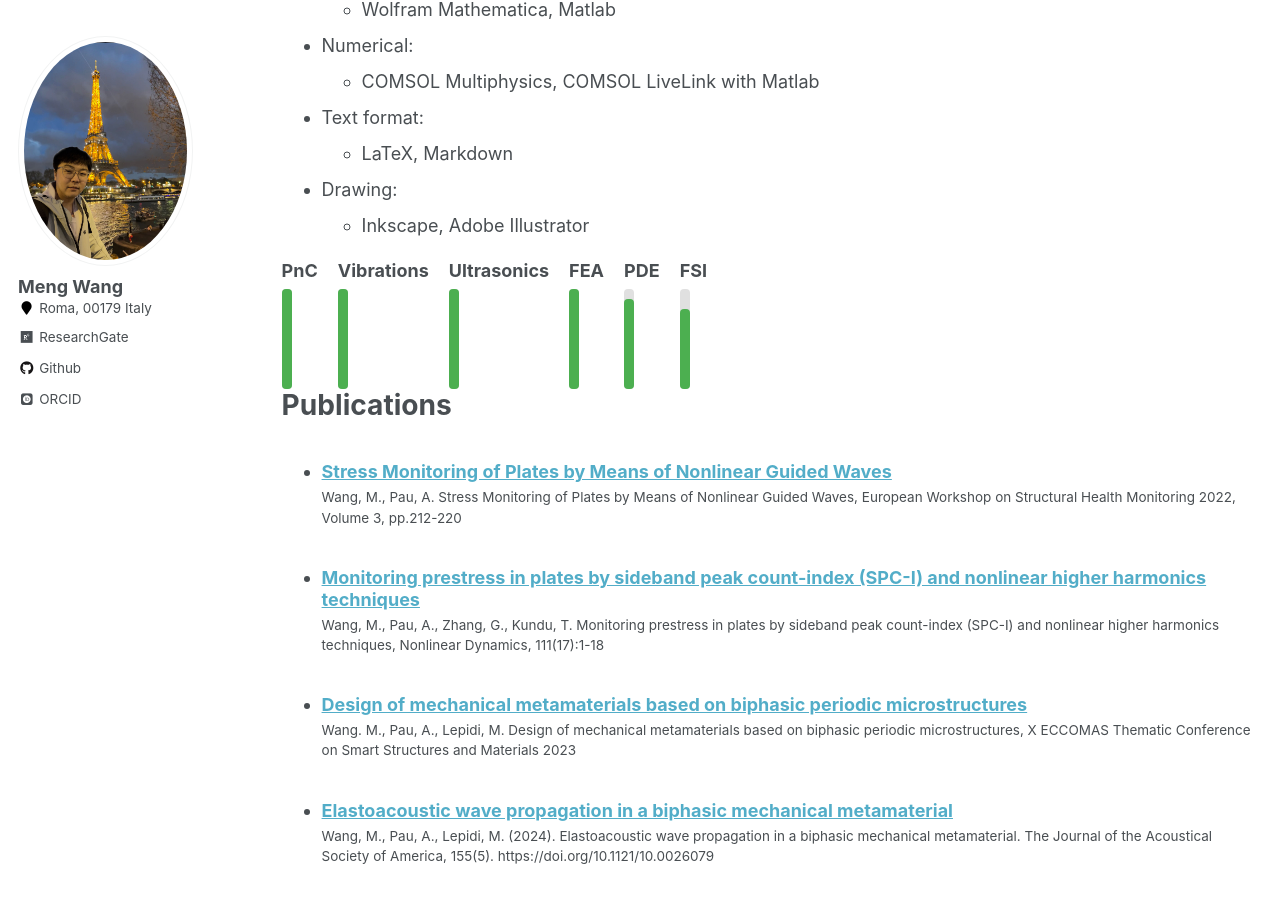
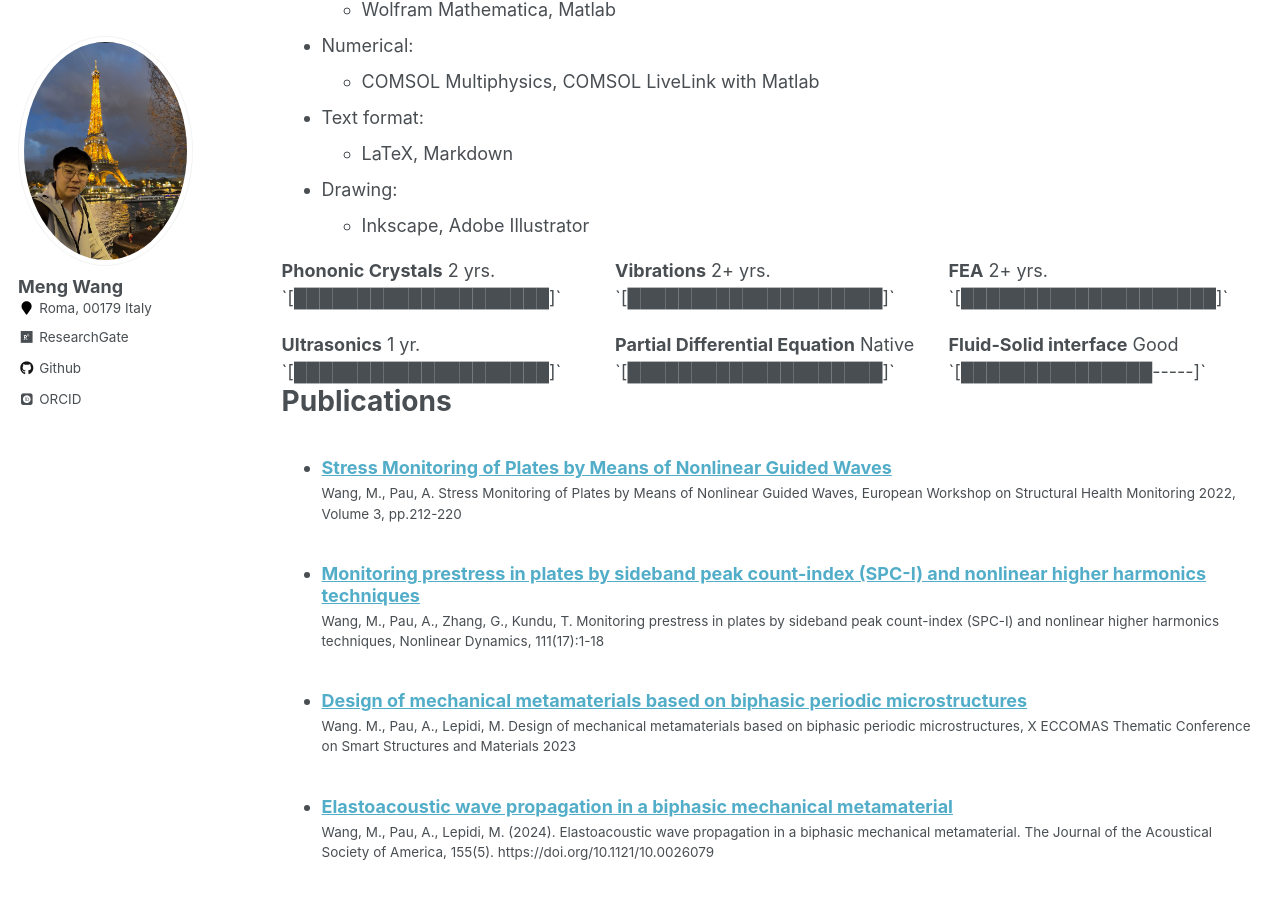
Before and after one commit to wang-meng-web/wang-meng-web.github.io, a Jekyll site: the page built from _pages/cv.md, in a window 1280 px wide and 900 px high, scrolled down 393 px. Built offline with Jekyll 4.4.1, drawn with Linux system fonts in a browser that asks for light colours; some web fonts are replaced.

Commit message:
Update cv.md

```diff
--- a/_pages/cv.md
+++ b/_pages/cv.md
@@ -27,50 +27,31 @@ Skills
 * Drawing:
   * Inkscape, Adobe Illustrator
 
-<div style="display: flex; align-items: flex-end; gap: 20px;">
-
-  <div>
-    <strong>PnC</strong><br>
-    <div style="background-color: #e0e0e0; border-radius: 4px; width: 10px; height: 100px; margin-top: 5px; position: relative;">
-      <div style="background-color: #4CAF50; width: 10px; height: 100%; border-radius: 4px; position: absolute; bottom: 0;"></div>
-    </div>
+<div style="display: flex; flex-wrap: wrap; gap: 20px;">
+  <div style="flex: 1 1 30%; min-width: 200px;">
+    <strong>Phononic Crystals</strong> 2 yrs.<br>
+    `[████████████████████]`
   </div>
-
-  <div>
-    <strong>Vibrations</strong><br>
-    <div style="background-color: #e0e0e0; border-radius: 4px; width: 10px; height: 100px; margin-top: 5px; position: relative;">
-      <div style="background-color: #4CAF50; width: 10px; height: 100%; border-radius: 4px; position: absolute; bottom: 0;"></div>
-    </div>
+  <div style="flex: 1 1 30%; min-width: 200px;">
+    <strong>Vibrations</strong> 2+ yrs.<br>
+    `[████████████████████]`
   </div>
-
-  <div>
-    <strong>Ultrasonics</strong><br>
-    <div style="background-color: #e0e0e0; border-radius: 4px; width: 10px; height: 100px; margin-top: 5px; position: relative;">
-      <div style="background-color: #4CAF50; width: 10px; height: 100%; border-radius: 4px; position: absolute; bottom: 0;"></div>
-    </div>
+  <div style="flex: 1 1 30%; min-width: 200px;">
+    <strong>FEA</strong> 2+ yrs.<br>
+    `[████████████████████]`
   </div>
-
-  <div>
-    <strong>FEA</strong><br>
-    <div style="background-color: #e0e0e0; border-radius: 4px; width: 10px; height: 100px; margin-top: 5px; position: relative;">
-      <div style="background-color: #4CAF50; width: 10px; height: 100%; border-radius: 4px; position: absolute; bottom: 0;"></div>
-    </div>
+  <div style="flex: 1 1 30%; min-width: 200px;">
+    <strong>Ultrasonics</strong> 1 yr.<br>
+    `[████████████████████]`
   </div>
-
-  <div>
-    <strong>PDE</strong><br>
-    <div style="background-color: #e0e0e0; border-radius: 4px; width: 10px; height: 100px; margin-top: 5px; position: relative;">
-      <div style="background-color: #4CAF50; width: 10px; height: 90%; border-radius: 4px; position: absolute; bottom: 0;"></div>
-    </div>
+  <div style="flex: 1 1 30%; min-width: 200px;">
+    <strong>Partial Differential Equation</strong> Native<br>
+    `[████████████████████]`
   </div>
-
-  <div>
-    <strong>FSI</strong><br>
-    <div style="background-color: #e0e0e0; border-radius: 4px; width: 10px; height: 100px; margin-top: 5px; position: relative;">
-      <div style="background-color: #4CAF50; width: 10px; height: 80%; border-radius: 4px; position: absolute; bottom: 0;"></div>
-    </div>
+  <div style="flex: 1 1 30%; min-width: 200px;">
+    <strong>Fluid-Solid interface</strong> Good<br>
+    `[███████████████-----]`
   </div>
-
 </div>
 
 
```
